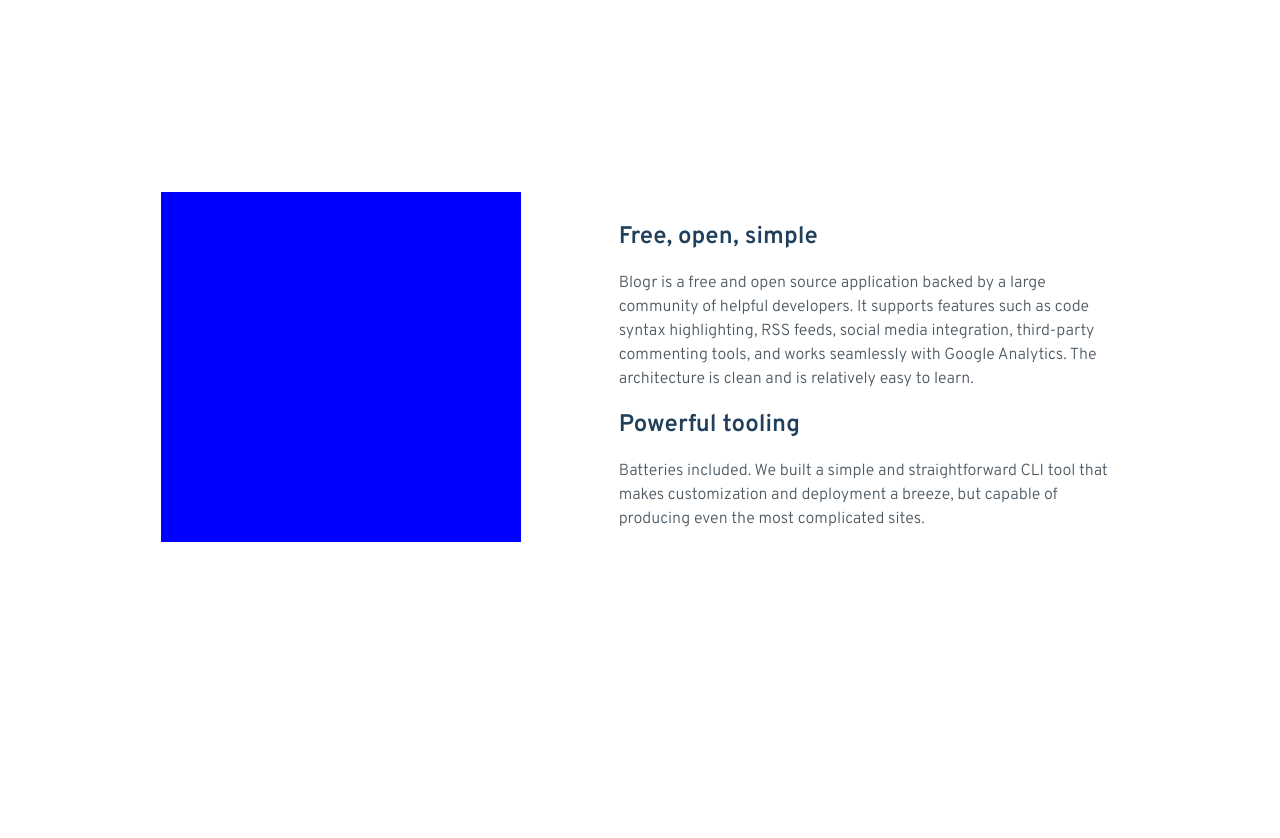
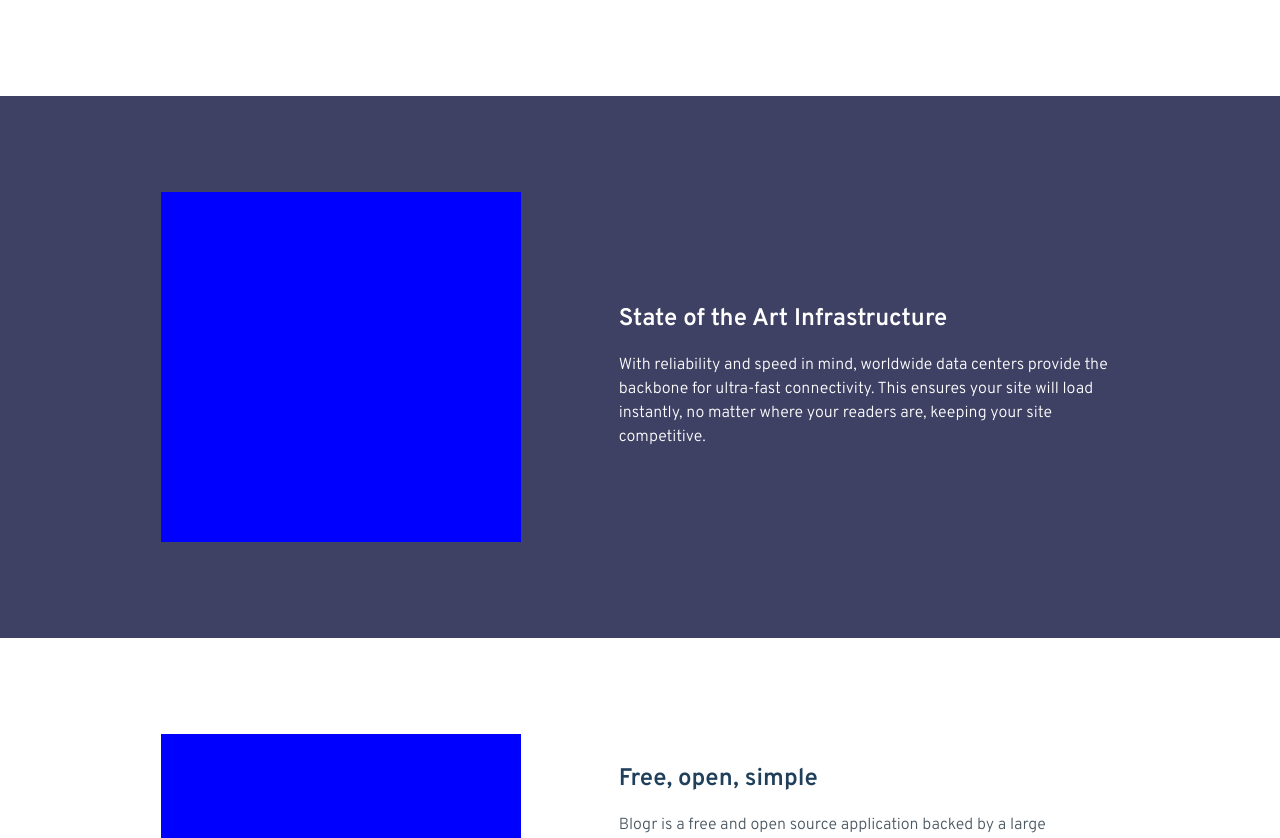
Before and after one commit to amansgz/react-blogr-landing-page, a React (Vite) app: page / in a window 1280 px wide. Shown: the part 553-1391 px from the top of the page. Before the commit the page ends 1191 px from the top, so only its background shows below. Built offline with nearby package versions, Linux system fonts and the light colour scheme.

Commit message:
Add infrastructure section without images

```diff
--- a/src/App.jsx
+++ b/src/App.jsx
@@ -1,4 +1,5 @@
 import Design from "./components/Design/Design";
+import Infrastructure from "./components/Infrastructure/Infrastructure";
 import Features from "./components/Features/Features";
 
 function App() {
@@ -6,6 +7,7 @@ function App() {
     <>
       <main>
         <Design />
+        <Infrastructure />
         <Features />
       </main>
     </>
@@ -46,15 +48,6 @@ export default App
   Learn More
 
 
-
-//
-
-  State of the Art Infrastructure
-  With reliability and speed in mind, worldwide data centers provide the backbone for ultra-fast connectivity.
-  This ensures your site will load instantly, no matter where your readers are, keeping your site competitive.
-
-
-
 //
   Product
 
--- /dev/null
+++ b/src/components/Infrastructure/Infrastructure.css
@@ -0,0 +1,40 @@
+.container-infrastructure {
+	padding: 6em 0;
+	background-color: var(--very-dark-desaturated-blue);
+}
+.content-infrastructure,
+.content-info {
+	display: flex;
+	flex-direction: column;
+	align-items: center;
+}
+.content-info {
+	text-align: center;
+}
+.content__image {
+	width: 360px;
+	height: 350px;
+	background-color: blue;
+}
+.content-info__title {
+	width: 55vw;
+	margin-bottom: 0;
+}
+.content-info__text {
+	width: 79vw;
+}
+
+@media screen and (min-width: 1200px){
+	.container-infrastructure {
+		padding: 6em 4em;
+	}
+	.content-infrastructure {
+		flex-direction: row;
+		justify-content: space-evenly;
+	}
+	.content-info__title,
+	.content-info__text {
+		max-width: 500px;
+		text-align: left;
+	}
+}
--- /dev/null
+++ b/src/components/Infrastructure/Infrastructure.jsx
@@ -0,0 +1,22 @@
+import "./Infrastructure.css";
+import "../../index.css";
+
+const Infrastructure = () => (
+	<section className= "container-infrastructure">
+	<div className= "content-infrastructure">
+		<div className= "content__image"></div>
+
+		<div className= "content-info">
+			<h2 className= "content-info__title content-info__title--light">
+		  	State of the Art Infrastructure
+		  </h2>
+		  <p className= "content-info__text content-info__text--light">
+			  With reliability and speed in mind, worldwide data centers provide the backbone for ultra-fast connectivity.
+			  This ensures your site will load instantly, no matter where your readers are, keeping your site competitive.
+		  </p>
+		</div>
+	</div>
+  </section>
+);
+
+export default Infrastructure;
--- a/src/index.css
+++ b/src/index.css
@@ -55,6 +55,9 @@ img {
 .content-info__title--dark {
 	color: var(--dark-heading);
 }
+.content-info__title--light {
+	color: var(--white);
+}
 .content-info__text {
 	font-size: clamp(16px, 1vw, 20px);
 	line-height: 1.5;
@@ -62,3 +65,6 @@ img {
 .content-info__text--dark {
 	color: var(--dark-text);
 }
+.content-info__text--light {
+	color: var(--white);
+}
```
